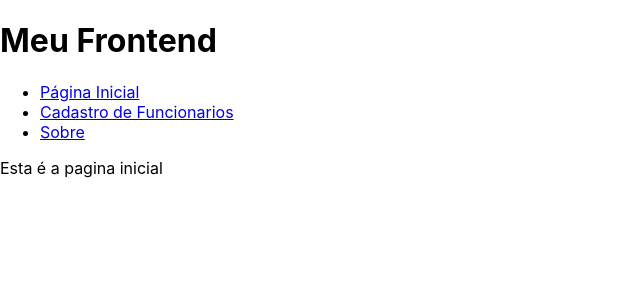
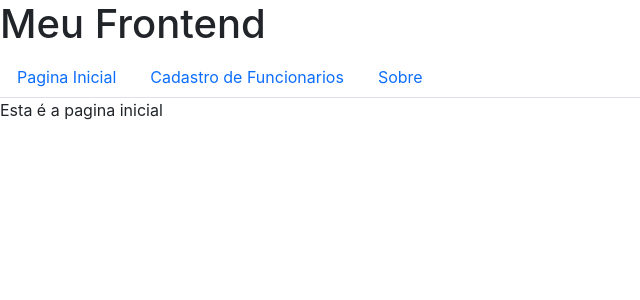
Before and after one commit to FelipeSSM/crud_simples, a React (Create React App) app in the folder client/: page / in a window 1280 px wide. Shown: the top 300 px of the page, without its empty margins (0-640 px from the left). Built offline with nearby package versions, Linux system fonts and the light colour scheme.

Commit message:
bootstrap e reactbootstrap

```diff
--- a/client/package.json
+++ b/client/package.json
@@ -6,7 +6,9 @@
     "@testing-library/jest-dom": "^5.17.0",
     "@testing-library/react": "^13.4.0",
     "@testing-library/user-event": "^13.5.0",
+    "bootstrap": "^5.3.2",
     "react": "^18.2.0",
+    "react-bootstrap": "^2.10.0",
     "react-dom": "^18.2.0",
     "react-router-dom": "^6.21.3",
     "react-scripts": "5.0.1",
--- a/client/src/App.js
+++ b/client/src/App.js
@@ -1,3 +1,5 @@
+import "bootstrap/dist/css/bootstrap.min.css";
+import { Nav } from "react-bootstrap";
 import { BrowserRouter, Link, Route, Routes } from "react-router-dom";
 import Funcionarios from "./components/Funcionarios";
 import Home from "./components/Home";
@@ -7,17 +9,17 @@
     <div className="App">
       <h1>Meu Frontend</h1>
       <BrowserRouter>
-        <ul>
-          <li>
-            <Link to="/">Página Inicial</Link>
-          </li>
-          <li>
-            <Link to="/funcionarios">Cadastro de Funcionarios</Link>
-          </li>
-          <li>
-            <Link to="/sobre">Sobre</Link>
-          </li>
-        </ul>
+        <Nav variant="tabs">
+          <Nav.Link as={Link} to="/">
+            Pagina Inicial
+          </Nav.Link>
+          <Nav.Link as={Link} to="/funcionarios">
+            Cadastro de Funcionarios
+          </Nav.Link>
+          <Nav.Link as={Link} to="/sobre">
+            Sobre
+          </Nav.Link>
+        </Nav>
 
         <Routes>
           <Route path="/" index element={<Home />}></Route>
```
Also changed, not shown: 1 other file (tests, documents, lock files or other folders).
